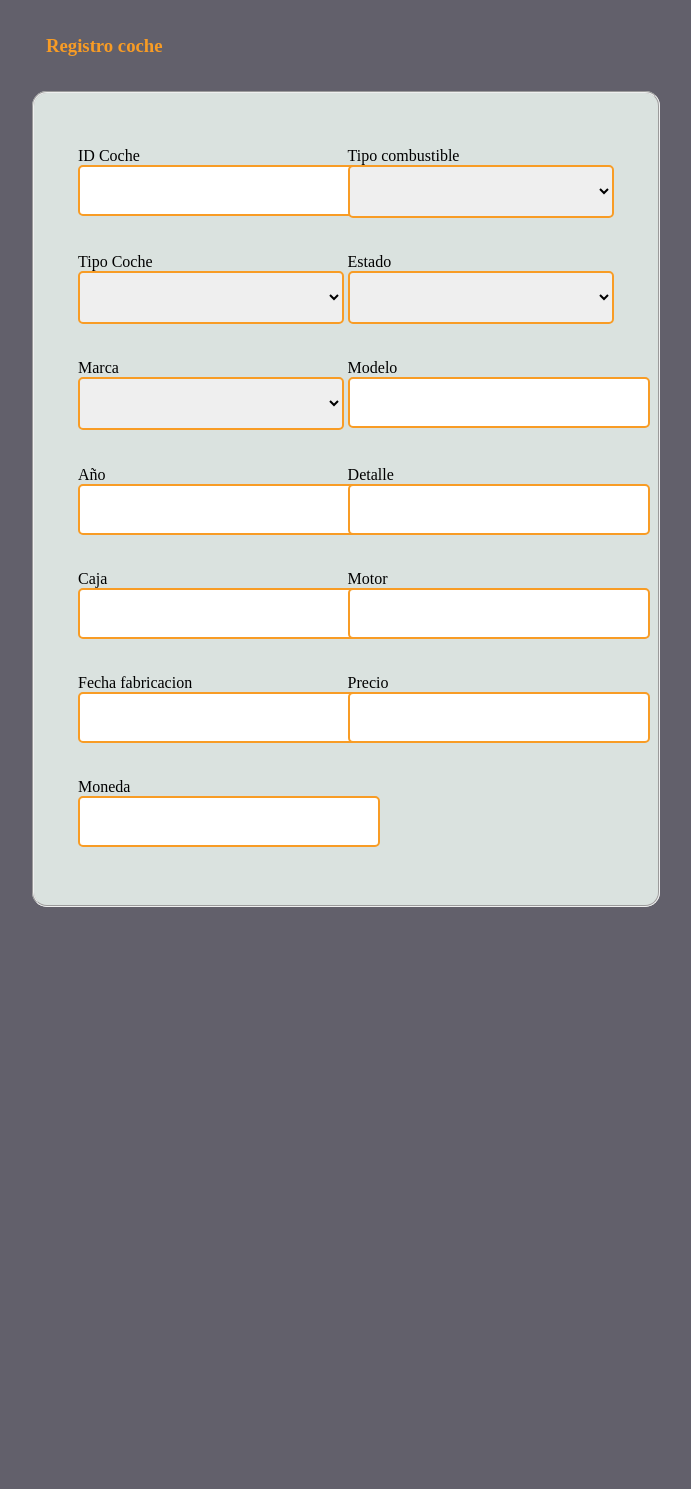
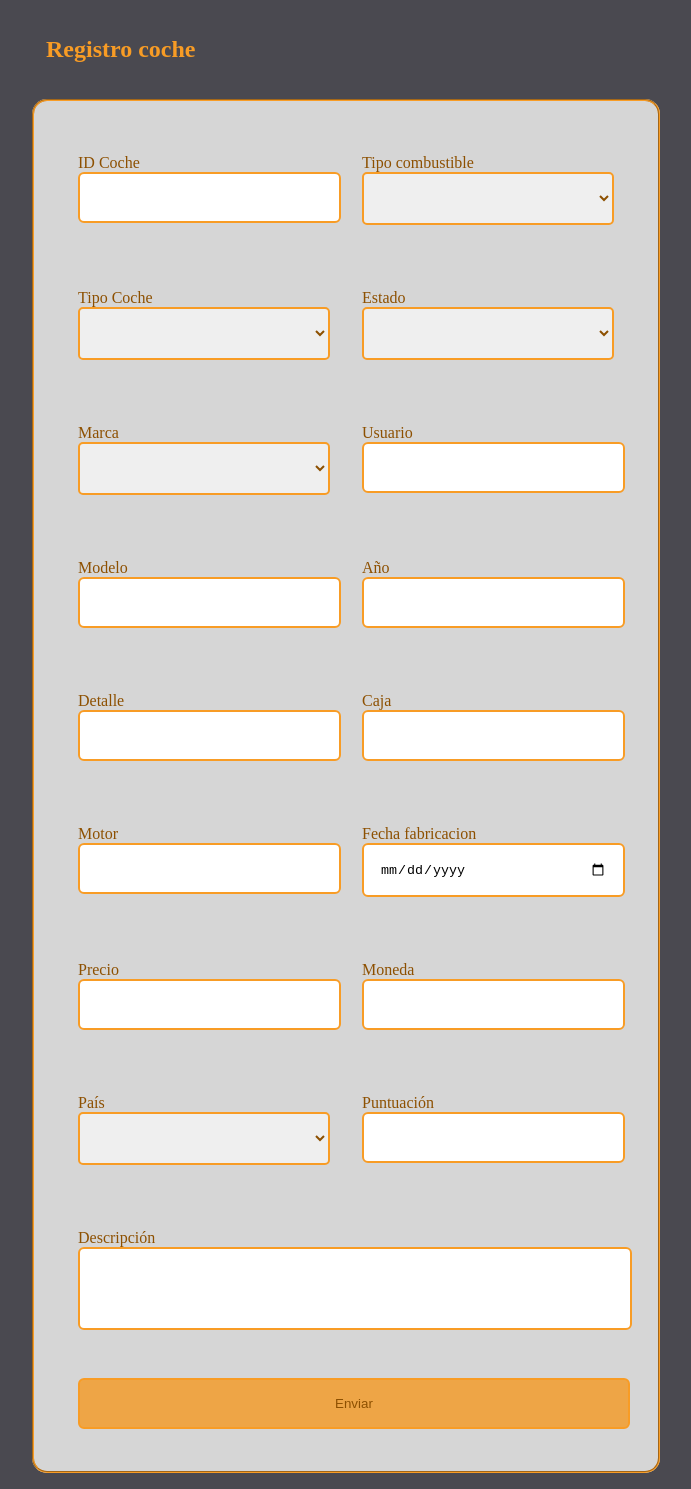
Before and after one commit to SantiagoMendez1/WEB-DEVELOPMENT, a web app: file Taller_4/carrcss.html in a window 1280 px wide. Shown: the whole page, without its empty margins (294-985 px from the left). Before the commit the page ends 923 px from the top, so only its background shows below. Run offline with its HTML, style and script files only (its server is not run), Linux system fonts and the light colour scheme.

Commit message:
carCSS cambios menores

```diff
--- a/Taller_4/carrcss.html
+++ b/Taller_4/carrcss.html
@@ -7,14 +7,14 @@
   </head>
   <body>
       <div class="size-w">
-          <h3 class="font-h">Registro coche</h3>
+          <h2 class="font-h">Registro coche</h2>
           <fieldset class="border">
           <form class="grid-pad" action="index.html">
-            <p class="one">
+            <p>
                 ID Coche
                 <input type="text" name="nombre" value="" required />
             </p>
-            <p class="two">
+            <p>
                 Tipo combustible
                 <select name="tipoc" >
                     <option value="" selected></option>
@@ -25,7 +25,7 @@
                     <option value="Gas natural">Gas natural</option>
                 </select>
             </p>
-            <p class="three">
+            <p>
                 Tipo Coche
                 <select name="tipocc" >
                     <option value="" selected></option>
@@ -35,7 +35,7 @@
                     <option value="Moto">Moto</option>
                 </select>
             </p>
-            <p class="four">
+            <p>
                 Estado
                 <select name="estado" >
                     <option value="" selected></option>
@@ -43,7 +43,7 @@
                     <option value="Usado">Usado</option>
                 </select>
             </p>
-            <p class="five">
+            <p>
                 Marca
                 <select name="marcaa" >
                     <option value="" selected></option>
@@ -55,37 +55,61 @@
                     <option>AKT</option>
                 </select>
             </p>
-            <p class="six">
+            <p>
+                Usuario
+                <input type="text">
+            </p>
+            <p>
                 Modelo
                 <input type="text">
             </p>
-            <p class="seven">
+            <p>
                 Año
                 <input type="text">
             </p>
-            <p class="eight">
+            <p>
                 Detalle
                 <input type="text">
             </p>
-            <p class="nine">
+            <p>
                 Caja
                 <input type="text">
             </p>
-            <p class="ten">
+            <p>
                 Motor
                 <input type="text">
             </p>
-            <p class="eleven">
+            <p>
                 Fecha fabricacion
-                <input type="text">
+                <input type="date">
             </p>
-            <p class="twelve">
+            <p>
                 Precio
                 <input type="text">
             </p>
-            <p class="tht">
+            <p>
                 Moneda
                 <input type="text">
+            </p>
+            <p>
+                País
+                <select name="pais" >
+                    <option value="" selected></option>
+                    <option >Colombia</option>
+                    <option >Ecuador</option>
+                    <option >Cuba</option>
+                    <option >Brasil</option>
+                </select>
+            </p>
+            <p>
+                Puntuación
+                <input type="text">
+            </p>
+            <p>
+                Descripción
+                <input type="text" class="size-i">
+                <p></p>
+                <button type="submit" > Enviar</button>
             </p>
           </form>
           </fieldset>
--- a/Taller_4/styles/styles.css
+++ b/Taller_4/styles/styles.css
@@ -1,11 +1,14 @@
 body{
     font-family: 'Times New Roman', Times, serif;
     color: black;
-    background-color:#62606b;
+    background-color:#4a4950;
 }
 .font-h{
     color: #f89c25;
     padding: 1rem;
+}
+p,button,select{
+    color: #8d5001;
 }
 .size-w{
     width: 50%;
@@ -13,18 +16,41 @@ body{
 }
 .border{
     border-radius: 15px;
-    background-color: #dae2df;
+    background-color: #d6d6d6;
+    border-color: #f89c25;
 }
 .grid-pad{
     display: grid;
     grid-template-columns: 0.8fr 0.8fr;
-    grid-gap: 0.2rem;
+    grid-gap: 2rem;
     padding: 2rem;
 }
-input,select {
+select {
     border-radius: 5px;
     width: 100%;
     padding: 1rem;
     border: 2px solid;
     border-color: #f89c25;
 }
+input{
+    border-radius: 6px;
+    width: 90%;
+    padding: 1rem;
+    border: 2px solid;
+    border-color: #f89c25;
+}
+.size-i{
+    border-radius: 6px;
+    width: 193%;
+    padding: 2rem;
+    border: 2px solid;
+    border-color: #f89c25;
+}
+button{
+    border-radius: 6px;
+    width: 219%;
+    padding: 1rem;
+    border: 2px solid;
+    border-color: #f89c25;
+    background-color: #eea546;
+}
```
Also changed, not shown: Taller_4/carbootstrap.html (renamed from Taller_4/userbootstrap2.html).
